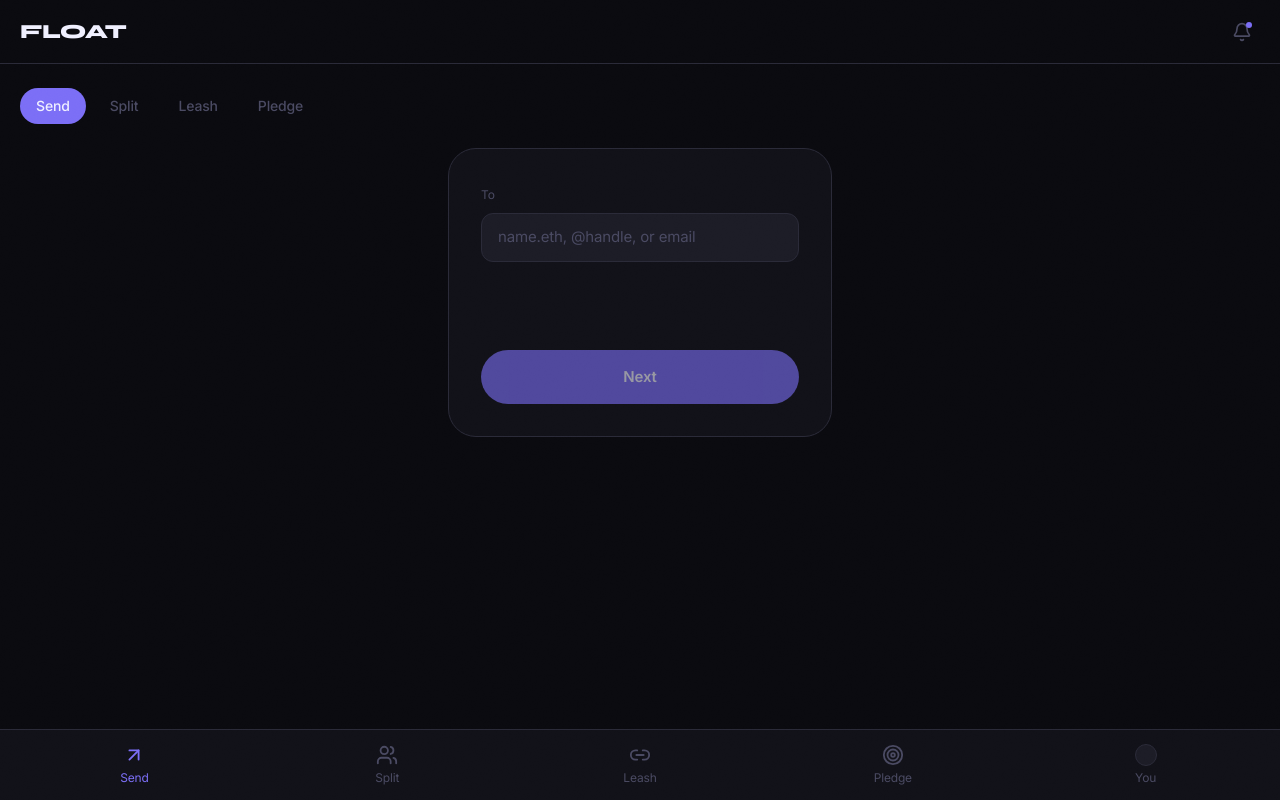
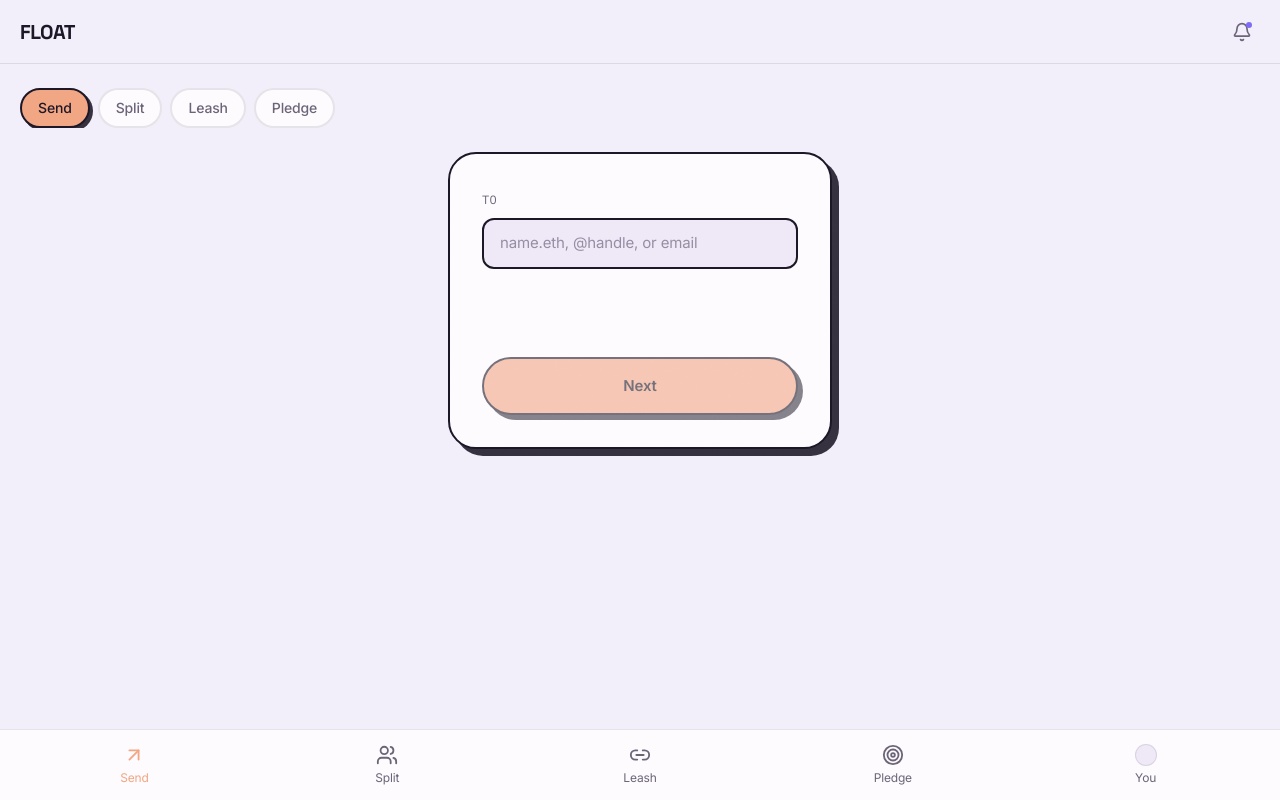
Before and after one commit to winsznx/float, a Next.js app: page /send in a window 1280 px wide. Built offline with nearby package versions, Linux system fonts and the light colour scheme.

Commit message:
Finish token cleanup on shared components (ModePill, TopBar, BottomNav, inputs)

```diff
--- a/src/app/(app)/home/page.tsx
+++ b/src/app/(app)/home/page.tsx
@@ -6,8 +6,8 @@
     <div className="flex flex-col gap-6">
       <BalanceDisplay />
       <ModePill />
-      <div className="flex items-center justify-center rounded-lg border border-float-border bg-float-surface py-12">
-        <p className="font-body text-sm text-float-muted">
+      <div className="flex items-center justify-center rounded-lg border-2 border-void bg-surface py-12 shadow-[5px_5px_0_0_var(--color-brut-line)]">
+        <p className="font-body text-sm text-muted">
           No recent activity yet
         </p>
       </div>
--- a/src/app/(app)/layout.tsx
+++ b/src/app/(app)/layout.tsx
@@ -8,7 +8,7 @@
   children: React.ReactNode;
 }>) {
   return (
-    <div className="relative flex min-h-full flex-1 flex-col bg-float-void">
+    <div className="relative flex min-h-full flex-1 flex-col bg-page">
       <GrainOverlay />
       <TopBar />
       <main className="flex-1 px-5 pb-24 pt-6">{children}</main>
--- a/src/app/(app)/send/page.tsx
+++ b/src/app/(app)/send/page.tsx
@@ -35,7 +35,7 @@
 
 function StepCard({ children }: { children: React.ReactNode }) {
   return (
-    <div className="w-full max-w-sm rounded-2xl border border-float-border bg-float-surface p-8">
+    <div className="w-full max-w-sm rounded-2xl border-2 border-void bg-surface p-8 shadow-[7px_7px_0_0_var(--color-brut-line)]">
       {children}
     </div>
   );
@@ -55,7 +55,7 @@
       type="button"
       onClick={onClick}
       disabled={disabled}
-      className="mt-8 w-full rounded-full bg-float-signal px-6 py-4 font-body text-[15px] font-semibold text-float-heading transition-colors hover:bg-float-signal/90 disabled:opacity-60 focus-visible:outline-none focus-visible:ring-2 focus-visible:ring-[var(--float-signal-glow)]"
+      className="mt-8 w-full rounded-full border-2 border-void bg-coral px-6 py-4 font-body text-[15px] font-semibold text-void shadow-[5px_5px_0_0_var(--color-brut-line)] transition-all duration-150 hover:translate-x-[5px] hover:translate-y-[5px] hover:shadow-[0_0_0_0_var(--color-brut-line)] disabled:opacity-60 disabled:hover:translate-x-0 disabled:hover:translate-y-0 disabled:hover:shadow-[5px_5px_0_0_var(--color-brut-line)] focus-visible:outline-none focus-visible:ring-2 focus-visible:ring-[var(--color-coral)]"
     >
       {children}
     </button>
@@ -121,18 +121,18 @@
                 particleRefs.current[i] = el;
               }}
               aria-hidden="true"
-              className="absolute h-1.5 w-1.5 rounded-full bg-float-signal"
+              className="absolute h-1.5 w-1.5 rounded-full bg-coral"
               style={{ left: "50%", top: "50%", marginLeft: "-3px", marginTop: "-3px" }}
             />
           ))}
           <span
             ref={amountRef}
-            className="font-display text-2xl font-bold text-float-heading"
+            className="font-display text-2xl font-bold text-text"
           >
             {formatCurrency(amount)}
           </span>
         </div>
-        <p className="mt-6 font-body text-sm text-float-muted">Sending</p>
+        <p className="mt-6 font-mono text-sm text-muted">Sending</p>
       </div>
     </StepCard>
   );
@@ -165,7 +165,7 @@
     gsap.fromTo(
       el,
       { opacity: 0, scale: 0.95 },
-      { opacity: 1, scale: 1, duration: 0.3, ease: "power2.out" }
+      { opacity: 1, scale: 1, duration: 0.4, ease: "power4.out" }
     );
   }, []);
 
@@ -174,27 +174,28 @@
       <div ref={settleRef} className="flex flex-col items-center opacity-0">
         <span
           aria-hidden="true"
-          className="h-12 w-12 rounded-full border border-float-border bg-float-surface-2"
+          className="h-14 w-14 rounded-full border-2 border-void bg-void-3"
         />
-        <p className="mt-4 font-display text-2xl font-bold text-float-heading">
+        <p className="mt-4 font-display text-3xl font-bold text-text">
           {formatCurrency(amount)}
         </p>
-        <p className="mt-1 font-body text-sm text-float-muted">
+        <p className="mt-1 font-body text-sm text-muted">
           to {recipientLabel}
         </p>
       </div>
 
-      <div className="mt-8 flex flex-col gap-1 border-t border-float-border pt-6">
-        <p className="font-body text-[13px] text-float-body">
-          <span className="text-float-muted">Amount</span>{" "}
-          {formatCurrency(amount)}
+      <div className="mt-8 flex flex-col gap-2 border-t-2 border-border-strong pt-6">
+        <p className="flex justify-between font-body text-[13px] text-text">
+          <span className="text-muted">Amount</span>
+          <span className="font-mono">{formatCurrency(amount)}</span>
         </p>
-        <p className="font-body text-[13px] text-float-body">
-          <span className="text-float-muted">To</span> {recipientLabel}
+        <p className="flex justify-between font-body text-[13px] text-text">
+          <span className="text-muted">To</span>
+          <span className="font-mono">{recipientLabel}</span>
         </p>
-        <p className="font-body text-[13px] text-float-body">
-          <span className="text-float-muted">Time</span>{" "}
-          {formatTimestamp(receipt.timestamp)}
+        <p className="flex justify-between font-body text-[13px] text-text">
+          <span className="text-muted">Time</span>
+          <span className="font-mono">{formatTimestamp(receipt.timestamp)}</span>
         </p>
       </div>
 
@@ -203,13 +204,13 @@
         <button
           type="button"
           onClick={() => {}}
-          className="w-full rounded-full border border-float-border bg-float-surface px-6 py-4 font-body text-[15px] font-medium text-float-body transition-colors hover:bg-float-surface-2 focus-visible:outline-none focus-visible:ring-2 focus-visible:ring-[var(--float-signal-glow)]"
+          className="w-full rounded-full border-2 border-void bg-surface px-6 py-4 font-body text-[15px] font-medium text-text shadow-[5px_5px_0_0_var(--color-brut-line)] transition-all duration-150 hover:translate-x-[5px] hover:translate-y-[5px] hover:shadow-[0_0_0_0_var(--color-brut-line)] focus-visible:outline-none focus-visible:ring-2 focus-visible:ring-[var(--color-coral)]"
         >
           Share
         </button>
         <Link
           href="/home"
-          className="w-full rounded-full bg-float-signal px-6 py-4 text-center font-body text-[15px] font-semibold text-float-heading transition-colors hover:bg-float-signal/90 focus-visible:outline-none focus-visible:ring-2 focus-visible:ring-[var(--float-signal-glow)]"
+          className="w-full rounded-full border-2 border-void bg-coral px-6 py-4 text-center font-body text-[15px] font-semibold text-void shadow-[5px_5px_0_0_var(--color-brut-line)] transition-all duration-150 hover:translate-x-[5px] hover:translate-y-[5px] hover:shadow-[0_0_0_0_var(--color-brut-line)] focus-visible:outline-none focus-visible:ring-2 focus-visible:ring-[var(--color-coral)]"
         >
           Done
         </Link>
@@ -286,10 +287,10 @@
             onChange={(event) => setNote(event.target.value)}
             placeholder="Add a note (optional)"
             rows={3}
-            className="w-full resize-none rounded-md border border-float-border bg-float-surface-2 px-4 py-3 font-body text-[15px] text-float-body placeholder:text-float-muted focus-visible:outline-none focus-visible:ring-2 focus-visible:ring-[var(--float-signal-glow)]"
+            className="w-full resize-none rounded-md border-2 border-void bg-void-3 px-4 py-3 font-body text-[15px] text-text placeholder:text-muted-2 focus-visible:outline-none focus-visible:ring-2 focus-visible:ring-[var(--color-coral)]"
           />
           {note.length >= NOTE_LIMIT - 20 && (
-            <p className="mt-2 text-right font-body text-[12px] text-float-muted">
+            <p className="mt-2 text-right font-mono text-[12px] text-muted-2">
               {note.length}/{NOTE_LIMIT}
             </p>
           )}
--- a/src/app/globals.css
+++ b/src/app/globals.css
@@ -1,32 +1,38 @@
 @import "tailwindcss";
 
 /*
-  FLOAT design tokens — see float-prd.md § DESIGN LANGUAGE.
-  Tailwind v4 CSS-first config. Every token below is exposed as a utility
-  (e.g. --color-float-signal → bg-float-signal / text-float-signal).
-  No pure white (#FFF) or pure black (#000) anywhere. Every surface carries
-  a faint violet undertone.
+  FLOAT design tokens, locked palette. Tailwind v4 CSS-first config. Every
+  token below is exposed as a utility (e.g. --color-signal → bg-signal /
+  text-signal) and as a plain CSS variable (var(--color-signal)) for use in
+  arbitrary values like the brutalist offset shadows.
+  No pure white (#FFF) or pure black (#000) anywhere.
 */
 
 @theme {
-  --color-float-void: #0a0a0f;
-  --color-float-surface: #111118;
-  --color-float-surface-2: #1c1c26;
-  --color-float-border: #2a2a38;
-  --color-float-muted: #4a4a62;
-  --color-float-body: #c8c8dc;
-  --color-float-heading: #f0f0ff;
+  --color-page: #f3effa;
+  --color-surface: #fdfbfe;
+  --color-void: #1c1726;
+  --color-void-3: #efe9f7;
 
-  --color-float-signal: #7b6ef6;
-  --color-float-signal-dim: #3d3680;
+  --color-signal: #7c6cf5;
+  --color-signal-dim: rgba(124, 108, 245, 0.35);
+  --color-signal-faint: rgba(124, 108, 245, 0.12);
 
-  --color-float-positive: #3dd68c;
-  --color-float-warning: #f5a623;
-  --color-float-danger: #f55c5c;
+  --color-text: #1c1726;
+  --color-muted: #6b6478;
+  --color-muted-2: #948da3;
 
-  --font-display: var(--font-syne), sans-serif;
-  --font-body: var(--font-inter), sans-serif;
-  --font-mono: var(--font-jetbrains-mono), monospace;
+  --color-border: rgba(28, 23, 38, 0.1);
+  --color-border-strong: rgba(28, 23, 38, 0.2);
+  --color-brut-line: rgba(28, 23, 38, 0.88);
+
+  --color-coral: #f2a683;
+  --color-mint: #b8e6a8;
+  --color-lav: #c9bfea;
+
+  --font-display: "Space Grotesk", sans-serif;
+  --font-body: "Inter", sans-serif;
+  --font-mono: "IBM Plex Mono", monospace;
 
   --radius-sm: 8px;
   --radius-md: 12px;
@@ -35,19 +41,15 @@
   --radius-2xl: 28px;
 }
 
-:root {
-  --float-signal-glow: rgba(123, 110, 246, 0.15);
-}
-
 body {
-  background: var(--color-float-void);
-  color: var(--color-float-body);
+  background: var(--color-page);
+  color: var(--color-text);
   font-family: var(--font-body);
   letter-spacing: -0.01em;
   -webkit-font-smoothing: antialiased;
 }
 
 ::selection {
-  background: var(--color-float-signal-dim);
-  color: var(--color-float-heading);
+  background: var(--color-signal-faint);
+  color: var(--color-text);
 }
--- a/src/app/layout.tsx
+++ b/src/app/layout.tsx
@@ -1,24 +1,5 @@
 import type { Metadata } from "next";
-import { Syne, Inter, JetBrains_Mono } from "next/font/google";
 import "./globals.css";
-
-const syne = Syne({
-  variable: "--font-syne",
-  subsets: ["latin"],
-  weight: ["700", "800"],
-});
-
-const inter = Inter({
-  variable: "--font-inter",
-  subsets: ["latin"],
-  weight: ["400", "500", "600", "700"],
-});
-
-const jetbrainsMono = JetBrains_Mono({
-  variable: "--font-jetbrains-mono",
-  subsets: ["latin"],
-  weight: ["400"],
-});
 
 // TODO: set metadataBase once Tim decides the production URL (Vercel domain
 // or custom domain). Until then, og:image/twitter:image resolve against
@@ -35,10 +16,19 @@
   children: React.ReactNode;
 }>) {
   return (
-    <html
-      lang="en"
-      className={`${syne.variable} ${inter.variable} ${jetbrainsMono.variable} h-full antialiased`}
-    >
+    <html lang="en" className="h-full antialiased">
+      <head>
+        <link rel="preconnect" href="https://fonts.googleapis.com" />
+        <link
+          rel="preconnect"
+          href="https://fonts.gstatic.com"
+          crossOrigin="anonymous"
+        />
+        <link
+          href="https://fonts.googleapis.com/css2?family=Space+Grotesk:wght@700&family=Inter:wght@400;500;600&family=IBM+Plex+Mono:wght@400;500&display=swap"
+          rel="stylesheet"
+        />
+      </head>
       <body className="min-h-full flex flex-col">{children}</body>
     </html>
   );
--- a/src/components/BottomNav.tsx
+++ b/src/components/BottomNav.tsx
@@ -23,20 +23,30 @@
 
   return (
     <nav
-      className="fixed inset-x-0 bottom-0 z-10 flex items-center justify-around border-t border-float-border bg-float-surface px-2 pt-2"
+      className="fixed inset-x-0 bottom-0 z-10 flex items-center justify-around border-t border-border bg-surface px-2 pt-2"
       style={{ paddingBottom: "calc(env(safe-area-inset-bottom) + 8px)" }}
     >
       {NAV_ITEMS.map(({ label, href, icon: Icon }) => {
         const isActive = pathname === href || pathname.startsWith(`${href}/`);
+        const isSend = href === "/send";
         return (
           <Link
             key={href}
             href={href}
-            className={`flex flex-1 flex-col items-center gap-1 rounded-lg py-1.5 font-body text-xs transition-colors focus-visible:outline-none focus-visible:ring-2 focus-visible:ring-[var(--float-signal-glow)] ${
-              isActive ? "text-float-signal" : "text-float-muted"
+            className={`flex flex-1 flex-col items-center gap-1 rounded-lg py-1.5 font-body text-xs transition-colors focus-visible:outline-none focus-visible:ring-2 focus-visible:ring-[var(--color-signal-dim)] ${
+              isActive ? (isSend ? "text-coral" : "text-signal") : "text-muted"
             }`}
           >
-            <Icon size={22} color={isActive ? "var(--color-float-signal)" : "currentColor"} />
+            <Icon
+              size={22}
+              color={
+                isActive
+                  ? isSend
+                    ? "var(--color-coral)"
+                    : "var(--color-signal)"
+                  : "currentColor"
+              }
+            />
             {label}
           </Link>
         );
@@ -44,10 +54,10 @@
       <button
         type="button"
         aria-label="Account"
-        className="flex flex-1 flex-col items-center gap-1 rounded-lg py-1.5 focus-visible:outline-none focus-visible:ring-2 focus-visible:ring-[var(--float-signal-glow)]"
+        className="flex flex-1 flex-col items-center gap-1 rounded-lg py-1.5 focus-visible:outline-none focus-visible:ring-2 focus-visible:ring-[var(--color-signal-dim)]"
       >
-        <span className="h-[22px] w-[22px] rounded-full border border-float-border bg-float-surface-2" />
-        <span className="font-body text-xs text-float-muted">You</span>
+        <span className="h-[22px] w-[22px] rounded-full border border-border bg-void-3" />
+        <span className="font-body text-xs text-muted">You</span>
       </button>
     </nav>
   );
--- a/src/components/IdentityInput.tsx
+++ b/src/components/IdentityInput.tsx
@@ -61,7 +61,10 @@
 
   return (
     <div className="w-full">
-      <label htmlFor="recipient" className="font-body text-xs text-float-muted">
+      <label
+        htmlFor="recipient"
+        className="font-mono text-xs uppercase tracking-wide text-muted"
+      >
         To
       </label>
       <input
@@ -72,7 +75,7 @@
         value={value}
         onChange={(event) => setValue(event.target.value)}
         placeholder="name.eth, @handle, or email"
-        className="mt-2 w-full rounded-md border border-float-border bg-float-surface-2 px-4 py-3 font-body text-[15px] text-float-body placeholder:text-float-muted focus-visible:outline-none focus-visible:ring-2 focus-visible:ring-[var(--float-signal-glow)]"
+        className="mt-2 w-full rounded-md border-2 border-void bg-void-3 px-4 py-3 font-body text-[15px] text-text placeholder:text-muted-2 focus-visible:outline-none focus-visible:ring-2 focus-visible:ring-[var(--color-coral)]"
       />
 
       <div className="mt-4 min-h-10">
@@ -80,14 +83,14 @@
           <div className="flex items-center gap-2">
             <span
               aria-hidden="true"
-              className="h-3 w-3 animate-spin rounded-full border border-float-signal border-t-transparent motion-reduce:animate-none"
+              className="h-3 w-3 animate-spin rounded-full border border-signal border-t-transparent motion-reduce:animate-none"
             />
-            <p className="font-body text-[13px] text-float-muted">Resolving</p>
+            <p className="font-body text-[13px] text-muted">Resolving</p>
           </div>
         )}
 
         {status === "resolved" && resolution && (
-          <p className="font-body text-[13px] text-float-muted">
+          <p className="font-body text-[13px] text-muted">
             Found. {resolution.input} on {resolution.chains.join(" + ")}.
           </p>
         )}
@@ -97,13 +100,13 @@
             <div className="flex items-center gap-2">
               <span
                 aria-hidden="true"
-                className="h-1.5 w-1.5 rounded-full bg-float-warning"
+                className="h-1.5 w-1.5 rounded-full bg-signal"
               />
-              <p className="font-body text-[13px] text-float-muted">
+              <p className="font-body text-[13px] text-muted">
                 {resolution.input} will receive a claim link
               </p>
             </div>
-            <p className="mt-1 font-body text-[11px] uppercase tracking-wide text-float-muted">
+            <p className="mt-1 font-mono text-[11px] uppercase tracking-wide text-muted-2">
               New to FLOAT
             </p>
           </div>
--- a/src/components/ModePill.tsx
+++ b/src/components/ModePill.tsx
@@ -22,14 +22,17 @@
     <div className="flex w-full gap-2 overflow-x-auto">
       {MODES.map(({ label, href }) => {
         const isActive = pathname === href || pathname.startsWith(`${href}/`);
+        const isSend = href === "/send";
         return (
           <Link
             key={href}
             href={href}
-            className={`rounded-full px-4 py-2 font-body text-sm font-medium transition-colors focus-visible:outline-none focus-visible:ring-2 focus-visible:ring-[var(--float-signal-glow)] ${
+            className={`shrink-0 rounded-full border-2 px-4 py-2 font-body text-sm font-medium transition-all duration-150 focus-visible:outline-none focus-visible:ring-2 focus-visible:ring-[var(--color-signal-dim)] ${
               isActive
-                ? "bg-float-signal text-float-heading"
-                : "text-float-muted hover:-translate-y-px hover:text-float-body"
+                ? `border-void text-void shadow-[3px_3px_0_0_var(--color-brut-line)] ${
+                    isSend ? "bg-coral" : "bg-signal"
+                  }`
+                : "border-border bg-surface text-muted hover:text-text"
             }`}
           >
             {label}
--- a/src/components/TopBar.tsx
+++ b/src/components/TopBar.tsx
@@ -6,18 +6,18 @@
 
 export function TopBar({ hasUnread = true }: TopBarProps) {
   return (
-    <header className="flex h-16 shrink-0 items-center justify-between border-b border-float-border bg-float-void px-5">
-      <span className="font-display text-[20px] font-extrabold tracking-tight text-float-heading">
+    <header className="flex h-16 shrink-0 items-center justify-between border-b border-border bg-page px-5">
+      <span className="font-display text-[20px] font-bold tracking-tight text-text">
         FLOAT
       </span>
       <button
         type="button"
         aria-label="Notifications"
-        className="relative flex h-9 w-9 items-center justify-center rounded-full text-float-muted transition-colors hover:text-float-body focus-visible:outline-none focus-visible:ring-2 focus-visible:ring-[var(--float-signal-glow)]"
+        className="relative flex h-9 w-9 items-center justify-center rounded-full text-muted transition-colors hover:text-text focus-visible:outline-none focus-visible:ring-2 focus-visible:ring-[var(--color-signal-dim)]"
       >
         <Bell size={20} />
         {hasUnread && (
-          <span className="absolute right-2 top-2 h-1.5 w-1.5 rounded-full bg-float-signal" />
+          <span className="absolute right-2 top-2 h-1.5 w-1.5 rounded-full bg-signal" />
         )}
       </button>
     </header>
```
Also changed, not shown: src/components/AmountInput.tsx (+6 -8 lines), src/components/BalanceDisplay.tsx (+4 -4 lines), src/components/ConfirmationCard.tsx (+12 -10 lines).
